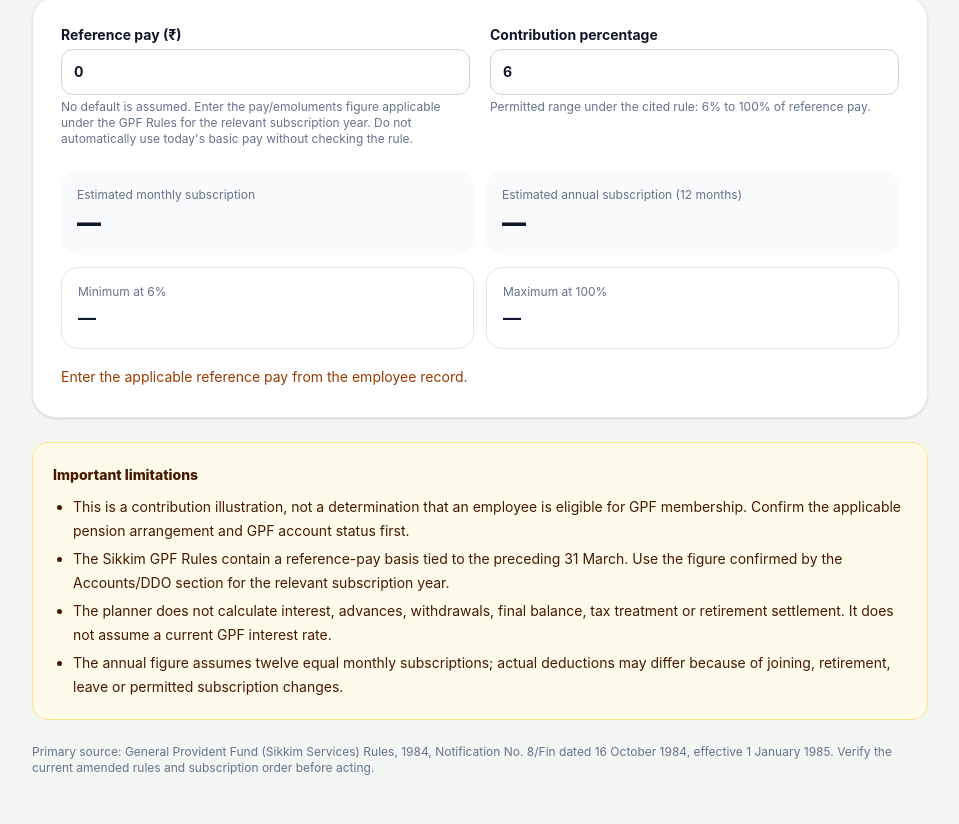
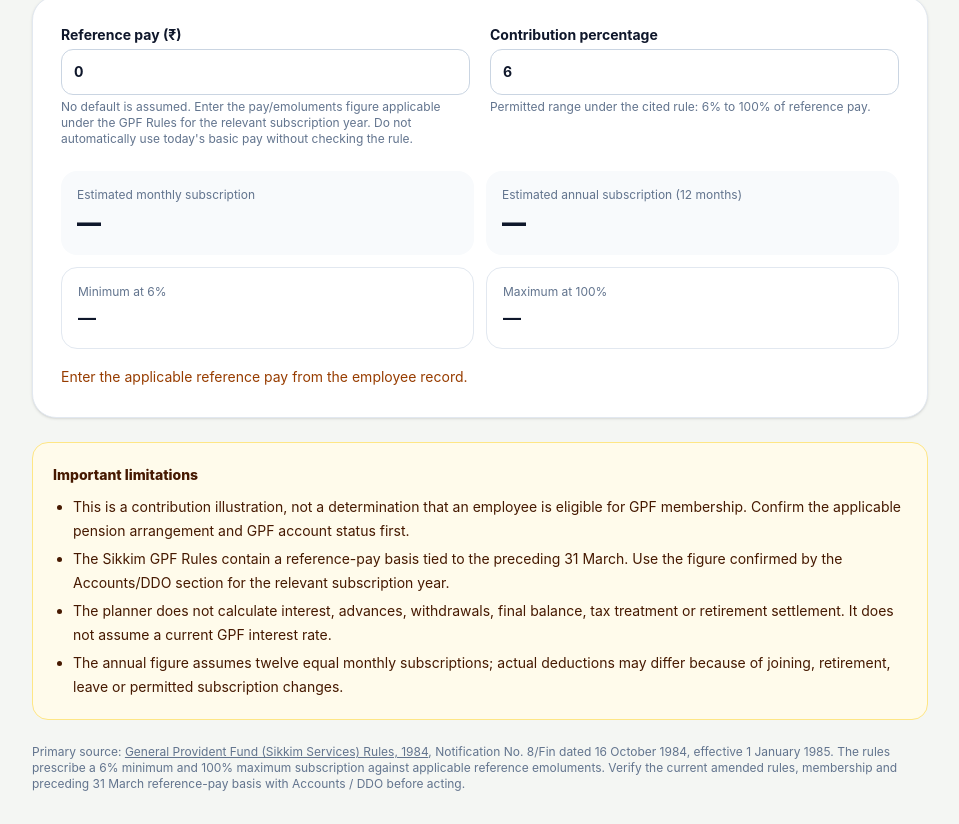
Before and after one commit to leenusdarnal/SIKKIM-GOVERNMENT-SALARY-CALCULATOR, a SvelteKit app: page /gpf-planner in a window 1280 px wide. Shown: the part 200-1024 px from the top of the page, without its empty margins (160-1119 px from the left). Built offline with nearby package versions, Linux system fonts and the light colour scheme.

Commit message:
Link the GPF planner to the official Sikkim GPF rule reference

```diff
--- a/src/routes/gpf-planner/+page.svelte
+++ b/src/routes/gpf-planner/+page.svelte
@@ -50,6 +50,6 @@
         <li>The annual figure assumes twelve equal monthly subscriptions; actual deductions may differ because of joining, retirement, leave or permitted subscription changes.</li>
       </ul>
     </section>
-    <p class="text-xs text-slate-500">Primary source: General Provident Fund (Sikkim Services) Rules, 1984, Notification No. 8/Fin dated 16 October 1984, effective 1 January 1985. Verify the current amended rules and subscription order before acting.</p>
+    <p class="text-xs text-slate-500">Primary source: <a class="underline" href="http://www.sikkimfred.gov.in/user/Rules_1984.aspx" target="_blank" rel="noreferrer">General Provident Fund (Sikkim Services) Rules, 1984</a>, Notification No. 8/Fin dated 16 October 1984, effective 1 January 1985. The rules prescribe a 6% minimum and 100% maximum subscription against applicable reference emoluments. Verify the current amended rules, membership and preceding 31 March reference-pay basis with Accounts / DDO before acting.</p>
   </div>
 </main>
```
